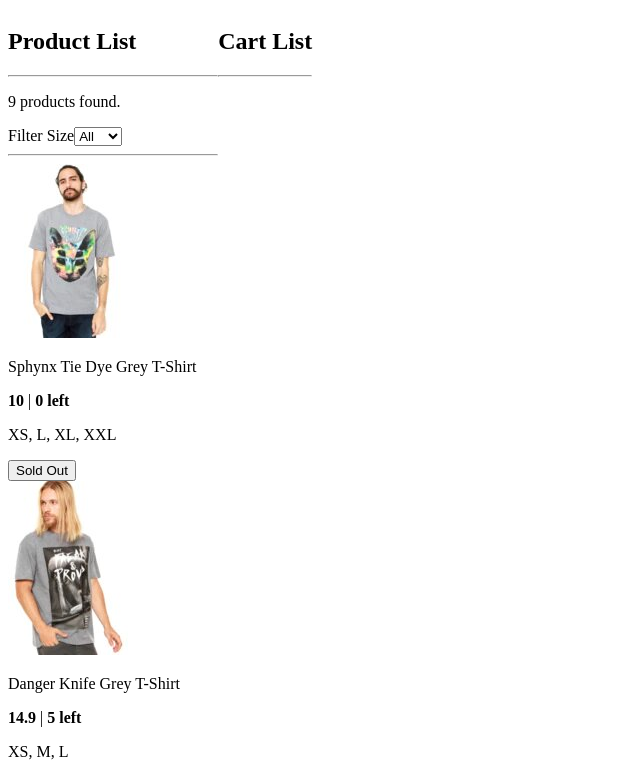
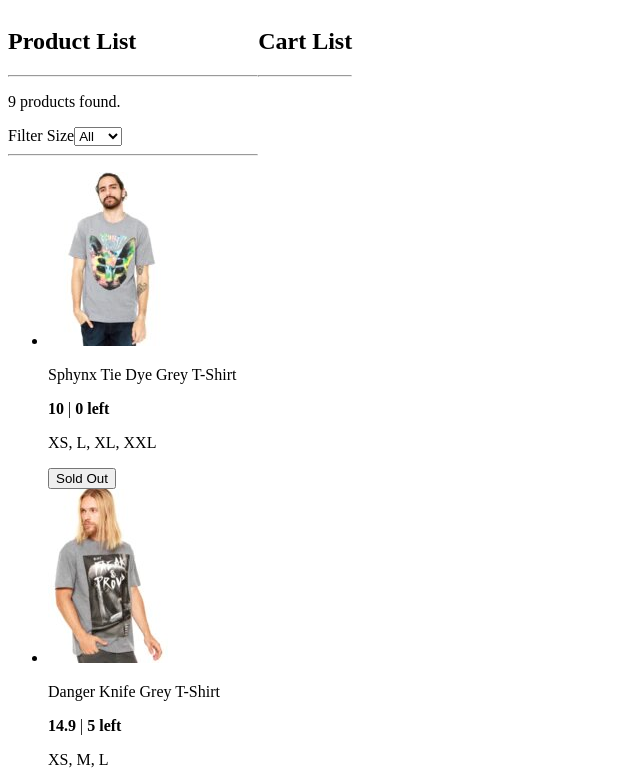
Before and after one commit to tingtingchan/react-redux-hooks, a React (Create React App) app: page / in a window 1280 px wide. Shown: the top 775 px of the page, without its empty margins (0-640 px from the left). Built offline with nearby package versions, Linux system fonts and the light colour scheme; data requests are answered from the project's data file.

Commit message:
break ProductsContainer down into smaller components

```diff
--- a/src/components/CartItemList.tsx
+++ b/src/components/CartItemList.tsx
@@ -11,7 +11,7 @@ export const CartItemList: React.FC<Props> = ({ cartItems }) => {
   return (
     <ul>
       {cartItems.map(item => (
-        <CartItem item={item} />
+        <CartItem key={item.id} item={item} />
       ))}
     </ul>
   );
--- a/src/components/FilterBySize.tsx
+++ b/src/components/FilterBySize.tsx
@@ -21,7 +21,11 @@ export const FilterBySize: React.FC<Props> = ({
           onChange={handleSizeChange}
         >
           {sizeRange.map(size => {
-            return <option value={size}>{size}</option>;
+            return (
+              <option key={size} value={size}>
+                {size}
+              </option>
+            );
           })}
         </select>
       </label>
--- /dev/null
+++ b/src/components/ProductItem.tsx
@@ -0,0 +1,28 @@
+import React from "react";
+import { Product } from "../reducers/products";
+
+interface Props {
+  product: Product;
+  onAddToCartClicked: () => void;
+}
+
+export const ProductItem: React.FC<Props> = ({
+  product,
+  onAddToCartClicked
+}) => {
+  return (
+    <li>
+      <a href={`#${product.id}`}>
+        <img src={`products/${product.sku}_2.jpg`} alt={product.title} />
+      </a>
+      <div>
+        <p>{product.title}</p>
+        <b>{product.price}</b> | <b>{product.inventory} left</b>
+        <p>{product.availableSizes.join(", ")}</p>
+      </div>
+      <button onClick={onAddToCartClicked}>
+        {!product.inventory ? "Sold Out" : "Add to cart"}
+      </button>
+    </li>
+  );
+};
--- /dev/null
+++ b/src/components/ProductsList.tsx
@@ -0,0 +1,5 @@
+import React from "react";
+
+export const ProductsList: React.FC = ({ children }) => {
+  return <ul>{children}</ul>;
+};
--- a/src/containers/ProductsContainer.tsx
+++ b/src/containers/ProductsContainer.tsx
@@ -8,10 +8,10 @@ import {
 } from "../constants/ActionTypes";
 
 import { FilterBySize } from "../components/FilterBySize";
-// import ProductItem from "../components/ProductItem";
-
+import { ProductsList } from "../components/ProductsList";
 import { getSizeRangeList, getRenderedProducts } from "../selectors/products";
 import { Product } from "../reducers/products";
+import { ProductItem } from "../components/ProductItem";
 
 const url = "http://localhost:8000/products";
 
@@ -47,27 +47,20 @@ export const ProductsContainer: React.FC = () => {
         }
       />
       <hr />
-      {renderedProducts.map(product => (
-        <div key={product.id}>
-          <div>
-            <a href={`#${product.id}`}>
-              <img src={`products/${product.sku}_2.jpg`} alt={product.title} />
-            </a>
-            <div>
-              <p>{product.title}</p>
-              <b>{product.price}</b> | <b>{product.inventory} left</b>
-              <p>{product.availableSizes.join(", ")}</p>
-            </div>
-            <button
-              onClick={() =>
-                dispatch({ type: ADD_TO_CART, addedProductId: product.id })
-              }
-            >
-              {!product.inventory ? "Sold Out" : "Add to cart"}
-            </button>
-          </div>
-        </div>
-      ))}
+      <ProductsList>
+        {renderedProducts.map(product => (
+          <ProductItem
+            key={product.id}
+            product={product}
+            onAddToCartClicked={() =>
+              dispatch({
+                type: ADD_TO_CART,
+                addedProductId: product.id
+              })
+            }
+          />
+        ))}
+      </ProductsList>
     </div>
   );
 };
```
